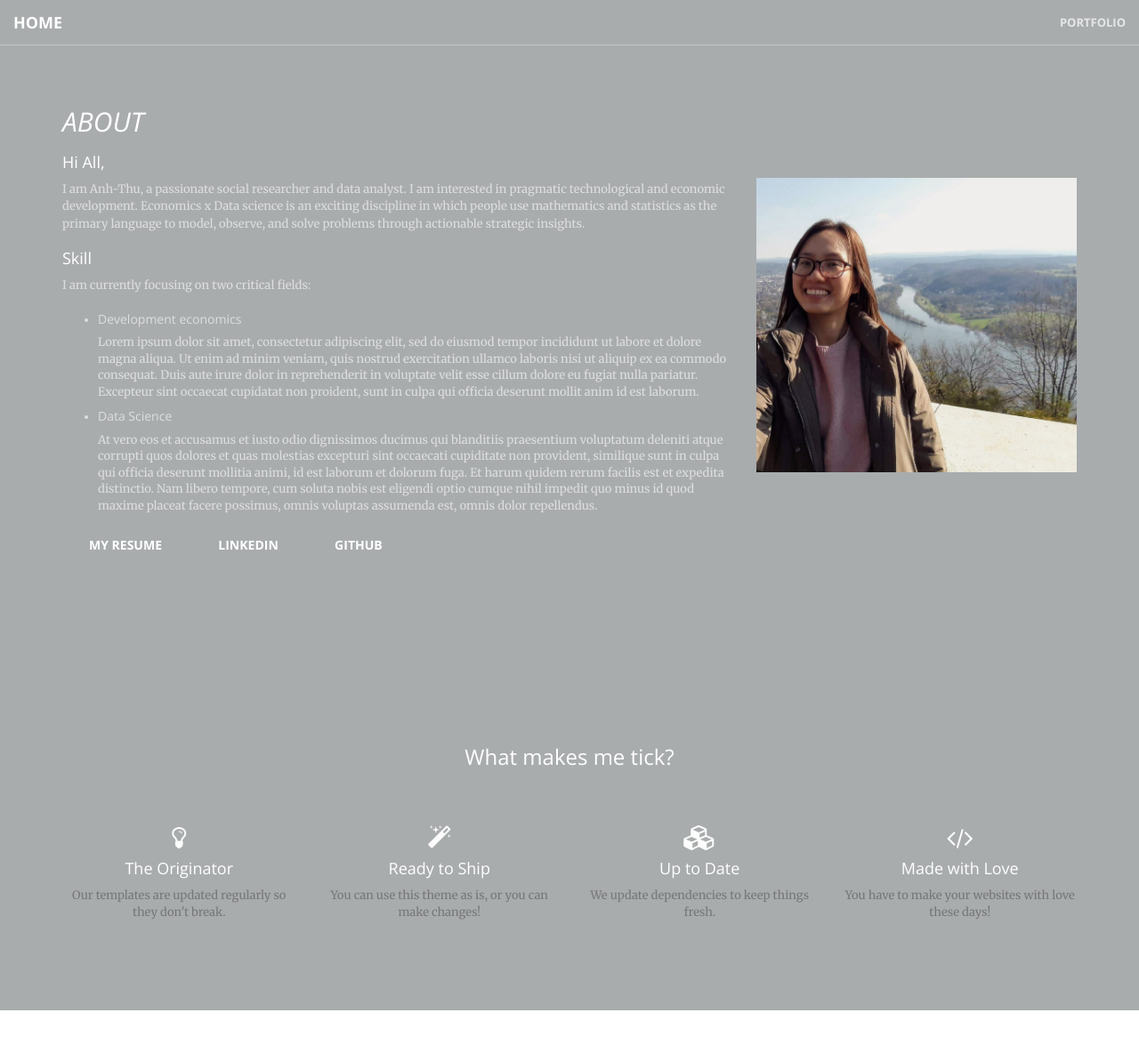
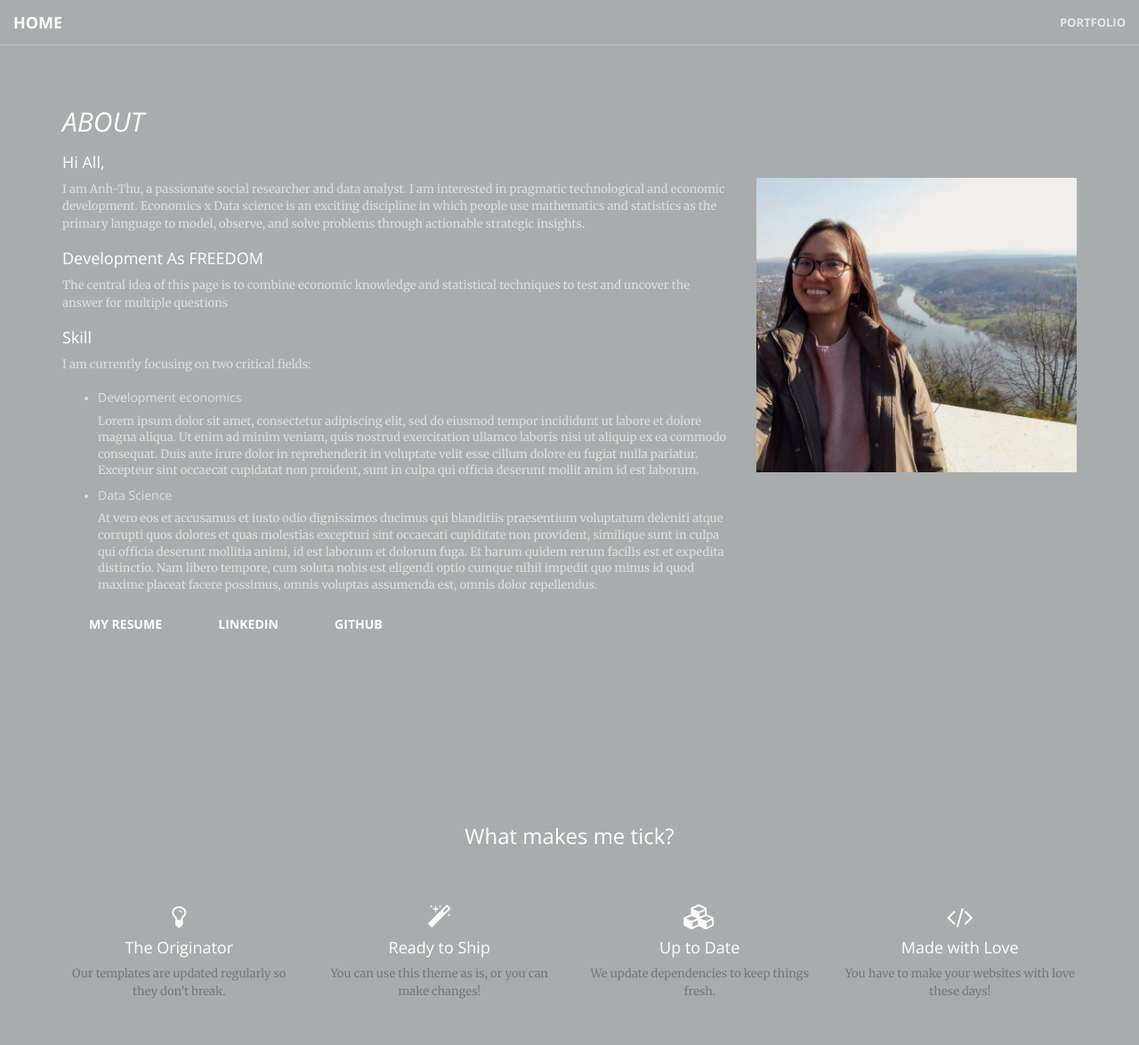
Before and after one commit to non-ceterisparibus/non-ceterisparibus.github.io, a Jekyll site: the page about.html, which Jekyll copies as it is, in a window 1280 px wide and 1224 px high. Shown: the top 1175 px of the window at 89% size. Built offline with Jekyll 4.4.1, drawn with Linux system fonts in a browser that asks for light colours; part of the change alters nothing that is shown.

Commit message:
Update about.html

```diff
--- a/about.html
+++ b/about.html
@@ -64,10 +64,10 @@
                     <h4>Hi All,</h4>
                     <p class="text-faded" style="font-size: small">
                     I am Anh-Thu, a passionate social researcher and data analyst. I am interested in pragmatic technological and economic development. Economics x Data science is an exciting discipline in which people use mathematics and statistics as the primary language to model, observe, and solve problems through actionable strategic insights.</p>
-                    <!-- <h4>My experience</h4>
+                    <h4>Development As FREEDOM</h4>
                     <p class="text-faded" style="font-size: small">
-                    While our project had a rather audacious scope at the beginning, the scope has been reduced as we have developed the system as well as learned more about the domain. Specifically, the project focused on supporting situations where accurate plant data collection and environmental maintenance is critical, such as research, commercial or experimentation applications. This is not to say that these are the only situations under which the system could operate, but through our user research we found these to be the most applicable use cases for such a system.
-                    </p> -->
+                    The central idea of this page is to combine economic knowledge and statistical techniques to test and uncover the answer for multiple questions
+                    </p>
                     <h4>Skill</h4>
                     <p class="text-faded" style="font-size: small">
                     I am currently focusing on two critical fields:
```
